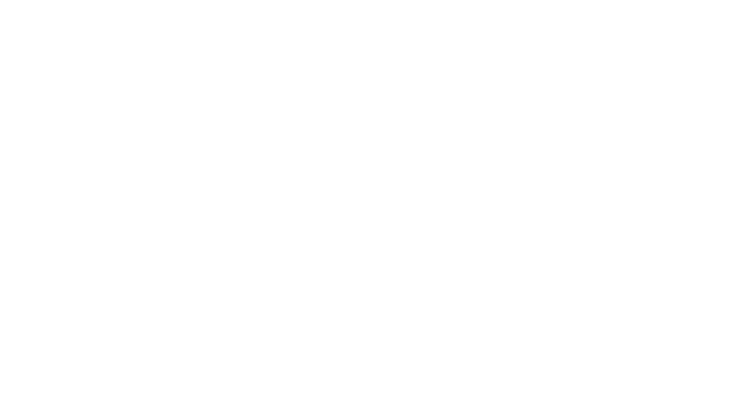
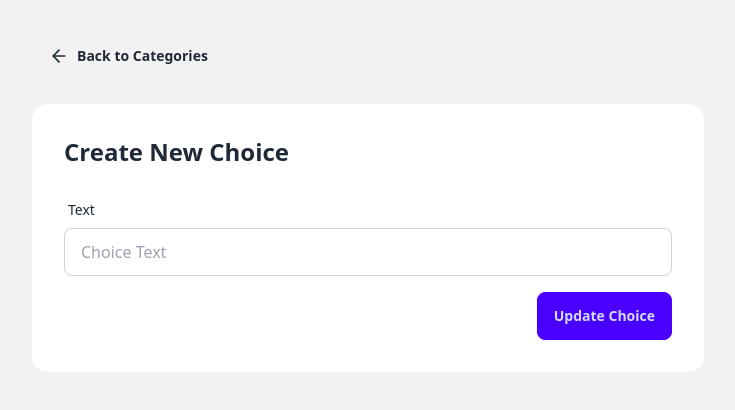
Before and after one commit to MohamadElgendy23/mern-choicetracker, a React app in the folder frontend/: page /editchoice/1 in a window 1280 px wide. Before the commit this address had no page. Shown: the top 410 px of the page, without its empty margins (272-1007 px from the left). Built offline with nearby package versions, Linux system fonts and the light colour scheme; no server answers; the HTML template or start-up script is replaced by a standard one.

Commit message:
added edit choice page

```diff
--- a/frontend/src/App.jsx
+++ b/frontend/src/App.jsx
@@ -4,6 +4,7 @@
 import CreatePage from "./pages/CreatePage";
 import EditPage from "./pages/EditPage";
 import CreateChoicePage from "./pages/CreateChoicePage";
+import EditChoicePage from "./pages/EditChoicePage";
 
 function App() {
   return (
@@ -16,6 +17,10 @@
           path="/createchoice/:categoryId"
           element={<CreateChoicePage />}
         ></Route>
+        <Route
+          path="/editchoice/:choiceId"
+          element={<EditChoicePage />}
+        ></Route>
       </Routes>
     </div>
   );
--- a/frontend/src/components/CategoryCard.jsx
+++ b/frontend/src/components/CategoryCard.jsx
@@ -30,6 +30,16 @@
       console.error("Error deleting category");
     }
   };
+
+  const handleChoiceDelete = async (id) => {
+    try {
+      await api.delete(`/choices/${id}`);
+      setChoices((prev) => prev.filter((c) => c._id !== id));
+    } catch (error) {
+      console.error("Error deleting category");
+    }
+  };
+
   return (
     <div className="card bg-base-100 w-96 shadow-sm">
       <div className="card-body">
@@ -45,11 +55,21 @@
           <h2 className="card-title">Choices: </h2>
           <ul className="list-disc ml-4">
             {choices.map((choice) => (
-              <li>{choice.text}</li>
+              <div className="flex justify-between">
+                <li>{choice.text}</li>
+                <div className="flex gap-3">
+                  <button onClick={() => navigate(`/editchoice/${choice._id}`)}>
+                    <PencilIcon size="15" />
+                  </button>
+                  <button onClick={() => handleChoiceDelete(choice._id)}>
+                    <TrashIcon size="15" />
+                  </button>
+                </div>
+              </div>
             ))}
           </ul>
         </div>
-        <div className="card-actions justify-end gap-3">
+        <div className="card-actions justify-end gap-3 mt-5">
           <button onClick={() => navigate(`/edit/${category._id}`)}>
             <PencilIcon size="20" />
           </button>
--- /dev/null
+++ b/frontend/src/pages/EditChoicePage.jsx
@@ -0,0 +1,96 @@
+import React, { useEffect, useState } from "react";
+import { Link, useNavigate, useParams } from "react-router";
+import toast from "react-hot-toast";
+import { ArrowLeftIcon } from "lucide-react";
+import api from "../lib/axios";
+
+function EditChoicePage() {
+  const [text, setText] = useState("");
+  const [loading, setLoading] = useState(false);
+
+  const { choiceId } = useParams();
+
+  const navigate = useNavigate();
+
+  useEffect(() => {
+    const fetchChoice = async () => {
+      try {
+        const res = await api.get(`/choices/${choiceId}`);
+        setText(res.data.text);
+      } catch (error) {
+        toast.error("Failed to load choice");
+      } finally {
+        setLoading(false);
+      }
+    };
+    fetchChoice();
+  }, [choiceId]);
+
+  const handleSubmit = async (e) => {
+    e.preventDefault();
+
+    if (!text) {
+      toast.error("Text fields is required");
+      return;
+    }
+
+    setLoading(true);
+
+    try {
+      await api.put(`/choices/${choiceId}`, {
+        text,
+      });
+      toast.success("Choice updated successfully!");
+      navigate("/");
+    } catch (error) {
+      console.log("Error updating choice", error);
+      toast.error("Failed to update choice");
+    } finally {
+      setLoading(false);
+    }
+  };
+  return (
+    <div className="min-h-screen bg-base-200">
+      <div className="container mx-auto px-4 py-8">
+        <div className="max-w-2xl mx-auto">
+          <Link to="/create" className="btn btn-ghost mb-6">
+            <ArrowLeftIcon className="size-5" />
+            Back to Categories
+          </Link>
+
+          <div className="card bg-base-100">
+            <div className="card-body">
+              <h2 className="card-title text-2xl mb-4">Create New Choice</h2>
+              <form onSubmit={handleSubmit}>
+                <div className="form-control mb-4">
+                  <label className="label">
+                    <span className="label-text">Text</span>
+                  </label>
+                  <input
+                    type="text"
+                    placeholder="Choice Text"
+                    className="input input-bordered"
+                    value={text}
+                    onChange={(e) => setText(e.target.value)}
+                  ></input>
+                </div>
+
+                <div className="card-actions justify-end gap-3">
+                  <button
+                    type="submit"
+                    className="btn btn-primary"
+                    disabled={loading}
+                  >
+                    {loading ? "Updating..." : "Update Choice"}
+                  </button>
+                </div>
+              </form>
+            </div>
+          </div>
+        </div>
+      </div>
+    </div>
+  );
+}
+
+export default EditChoicePage;
```
